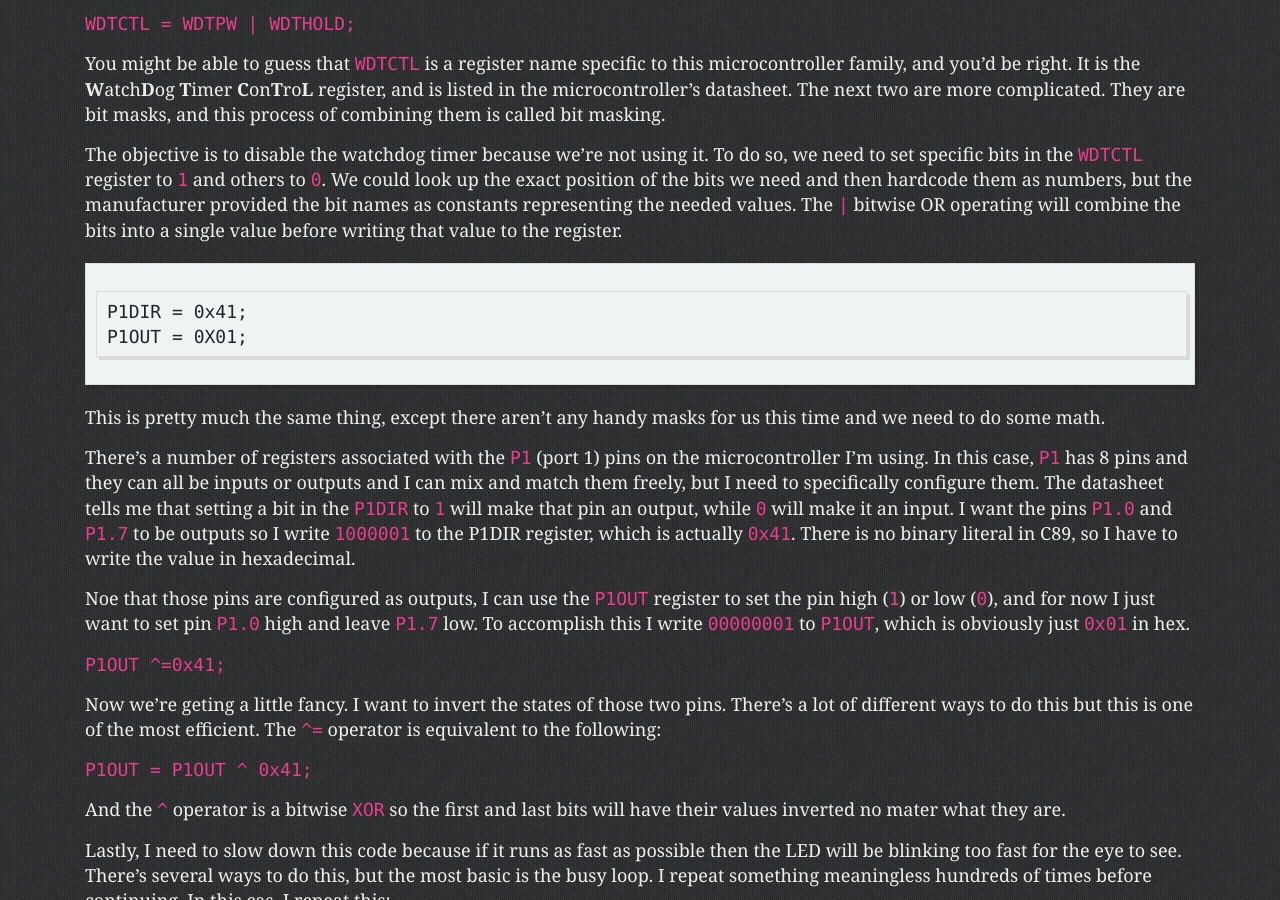
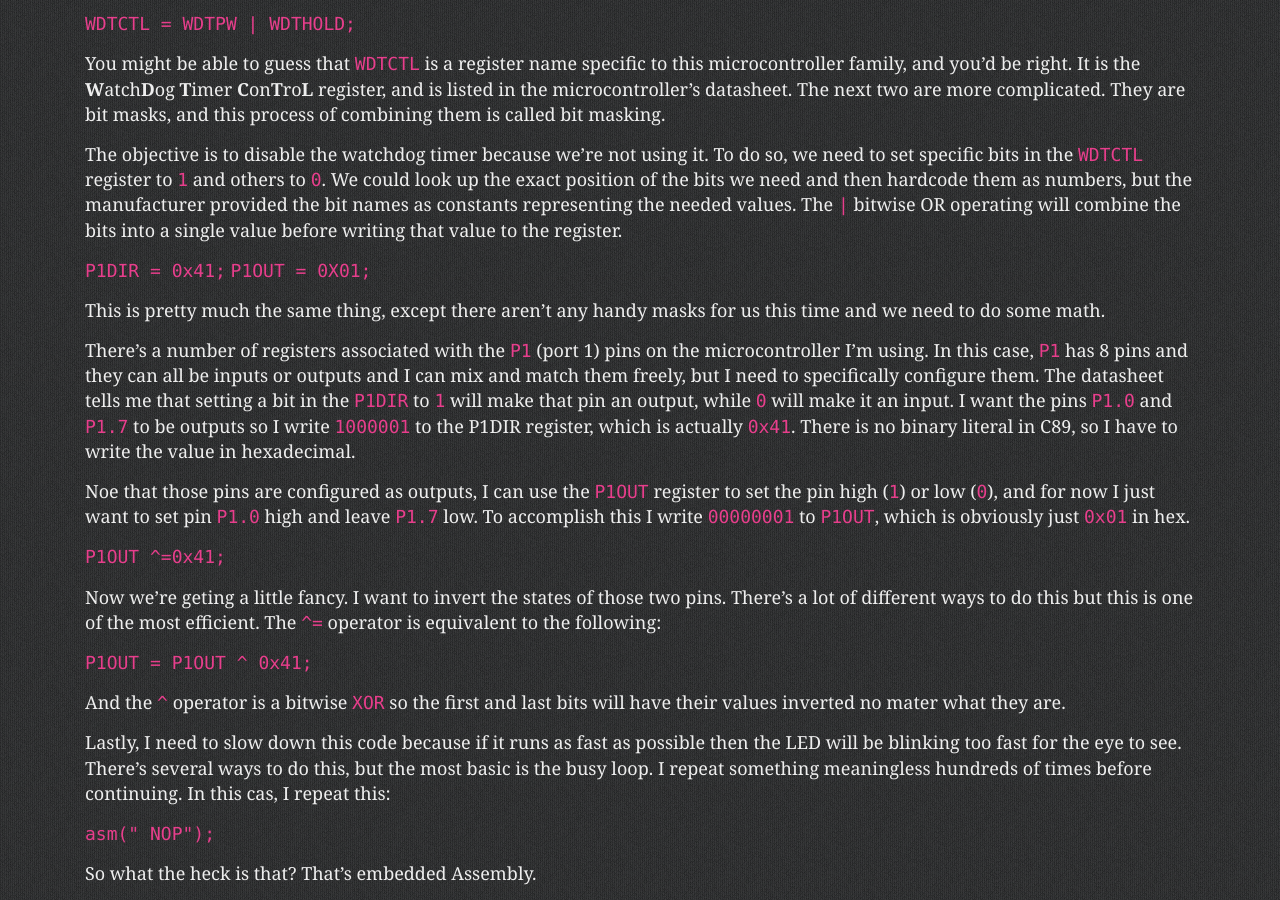
Before and after one commit to StevenGann/stevengann.github.io, a Jekyll site: the page built from _posts/2020-10-26-C-for-Embedded-01.md, in a window 1280 px wide and 900 px high, scrolled down 3420 px. Built offline with Jekyll 4.4.1, drawn with Linux system fonts in a browser that asks for light colours.

````diff
--- a/_posts/2020-10-26-C-for-Embedded-01.md
+++ b/_posts/2020-10-26-C-for-Embedded-01.md
@@ -107,10 +107,10 @@ You might be able to guess that `WDTCTL` is a register name specific to this mic
 
 The objective is to disable the watchdog timer because we're not using it. To do so, we need to set specific bits in the `WDTCTL` register to `1` and others to `0`. We could look up the exact position of the bits we need and then hardcode them as numbers, but the manufacturer provided the bit names as constants representing the needed values. The `|` bitwise OR operating will combine the bits into a single value before writing that value to the register.
 
-```
-P1DIR = 0x41;
-P1OUT = 0X01;
-```
+
+`P1DIR = 0x41;`
+`P1OUT = 0X01;`
+
 
 This is pretty much the same thing, except there aren't any handy masks for us this time and we need to do some math.
 
````
